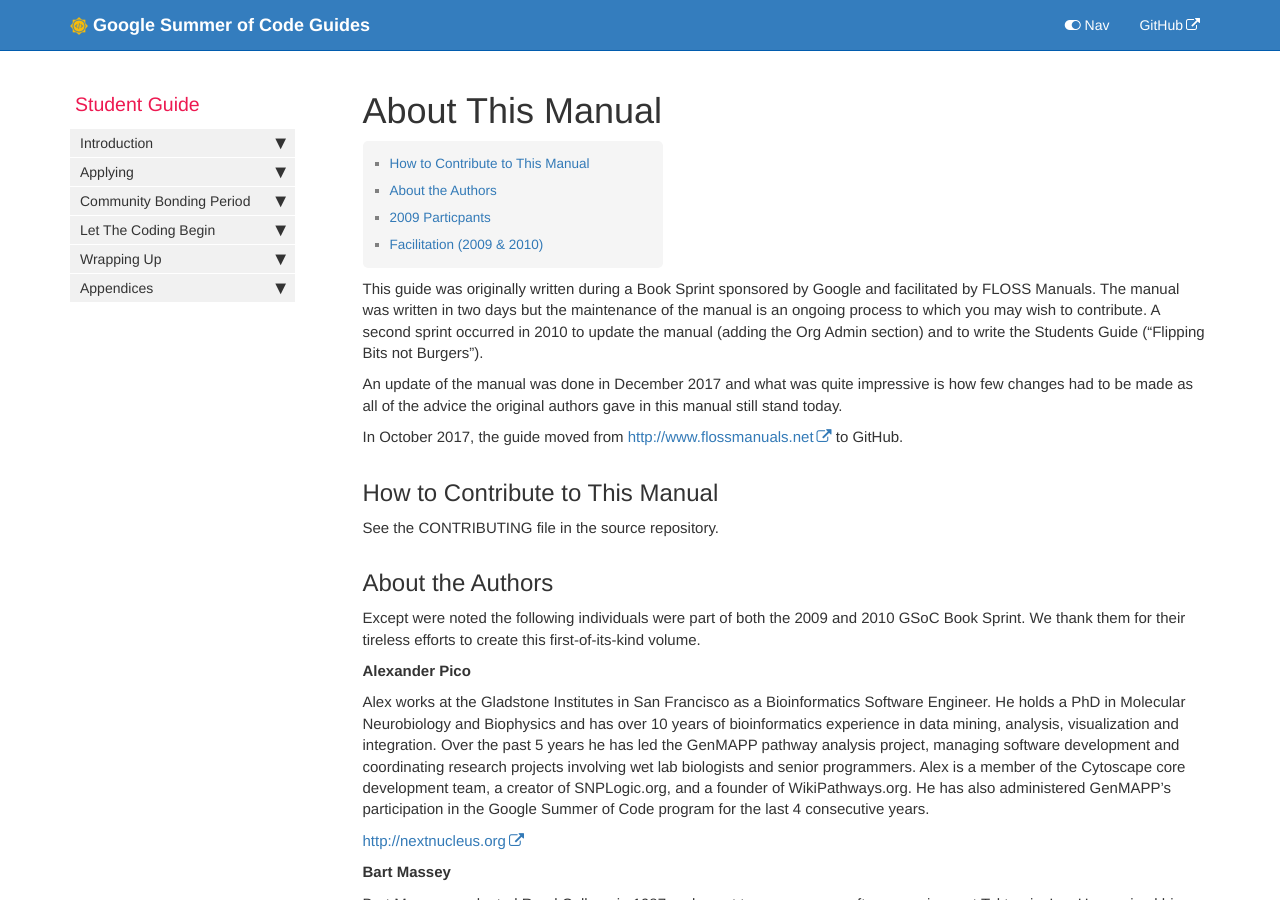
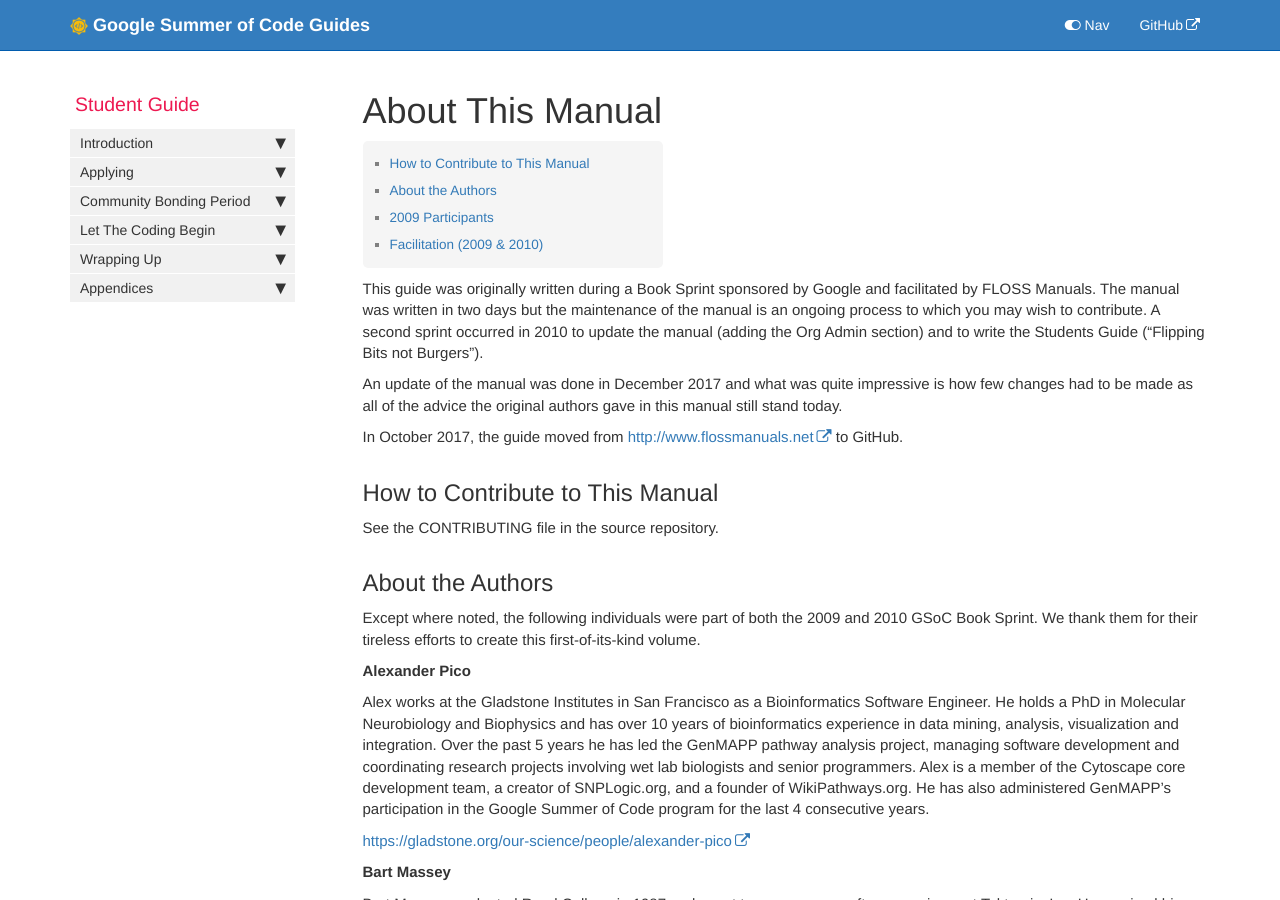
Before and after one commit to google/gsocguides, a Jekyll site: the page built from pages/student/18-about_this_manual.md, in a window 1280 px wide and 900 px high. Built offline with Jekyll 4.4.1, drawn with Linux system fonts in a browser that asks for light colours; some of the changed text lies outside the part shown.

Commit message:
fix some typos and update link

```diff
--- a/pages/student/18-about_this_manual.md
+++ b/pages/student/18-about_this_manual.md
@@ -24,19 +24,20 @@ In October 2017, the guide moved from <http://www.flossmanuals.net> to GitHub.
 
 See the CONTRIBUTING file in the source repository.
 
+
 ## About the Authors
 
-Except were noted the following individuals were part of both the 2009 and 2010 GSoC Book Sprint. We thank them for their tireless efforts to create this first-of-its-kind volume.
+Except where noted, the following individuals were part of both the 2009 and 2010 GSoC Book Sprint. We thank them for their tireless efforts to create this first-of-its-kind volume.
 
 **Alexander Pico**
 
 Alex works at the Gladstone Institutes in San Francisco as a Bioinformatics Software Engineer. He holds a PhD in Molecular Neurobiology and Biophysics and has over 10 years of bioinformatics experience in data mining, analysis, visualization and integration. Over the past 5 years he has led the GenMAPP pathway analysis project, managing software development and coordinating research projects involving wet lab biologists and senior programmers. Alex is a member of the Cytoscape core development team, a creator of SNPLogic.org, and a founder of WikiPathways.org. He has also administered GenMAPP's participation in the Google Summer of Code program for the last 4 consecutive years.
 
-<http://nextnucleus.org>
+<https://gladstone.org/our-science/people/alexander-pico>
 
 **Bart Massey**
 
-Bart Massey graduated Reed College in 1987 and spent two years as a software engineer at Tektronix, Inc.  He received his MSc in Computer Science from University of Oregon in 1992 and his PhD in 1999 for work with the Computational Intelligence Research Laboratory there.  Since then, Bart has taught at Portland State University, where he is currently an Associate Professor, and for the Oregon Master of Software Engineering program. Bart is Secretary of the X.Org Foundation Board; his current research interests include open tech, software engineering, desktop interfaces and state space search.
+Bart Massey graduated Reed College in 1987 and spent two years as a software engineer at Tektronix, Inc. He received his MSc in Computer Science from University of Oregon in 1992 and his PhD in 1999 for work with the Computational Intelligence Research Laboratory there. Since then, Bart has taught at Portland State University, where he is currently an Associate Professor, and for the Oregon Master of Software Engineering program. Bart is Secretary of the X.Org Foundation Board; his current research interests include open tech, software engineering, desktop interfaces and state space search.
 
 <http://www.cs.pdx.edu/~bart>
 
@@ -52,7 +53,7 @@ Jennifer is the founder and CEO of Buunabet, a technical consulting company that
 
 <http://buunabet.com>
 
-**Selena Deckelmann**  (2010)
+**Selena Deckelmann** (2010)
 
 Selena is a major contributor to the PostgreSQL project. She founded Open Source Bridge conference, a conference for open source citizens. She helps run PDXPUG, a PostgreSQL Users Group, and is part of Code n Splode, a programming group whose goal is to get more women involved in open source. In her spare time, she likes to mix drinks for her local user groups, and fetch eggs from her chickens.
 
@@ -64,14 +65,14 @@ Carol works for the Open Source Programs Office at Google administering the Goog
 
 <http://www.fossygirl.com>
 
-**Malveeka Tewari**  (2010)
+**Malveeka Tewari** (2010)
 
 Malveeka is currently a graduate student in the CS dept at UC, San Diego. She participated in GSoC 2009 as a student for Systers and again as a mentor for Systers in GSoC 2010. She is also a member of Systers and WIC (Women in Computing) group at UC, San Diego and has helped in organizing events in her school for engaging and encouraging women in computing. Her favorite past times including hiking, cooking and reading books. She is a big fan of P.G. Wodehouse and Agatha Christie.
 
 <http://cseweb.ucsd.edu/~mtewari/>
 
 
-## 2009 Particpants
+## 2009 Participants
 
 **Olly Betts**
 
@@ -88,7 +89,7 @@ Leslie held various roles at Google before joining the Open Source Programs Offi
 
 ## Facilitation (2009 & 2010)
 
-The Book Sprints were facilitated by :
+The Book Sprints were facilitated by:
 
 **Adam Hyde**
 
```
Also changed, not shown: pages/mentor/24-end_of_year_report.md (+2 -2 lines), pages/mentor/25-about_this_manual.md (+8 -8 lines).
